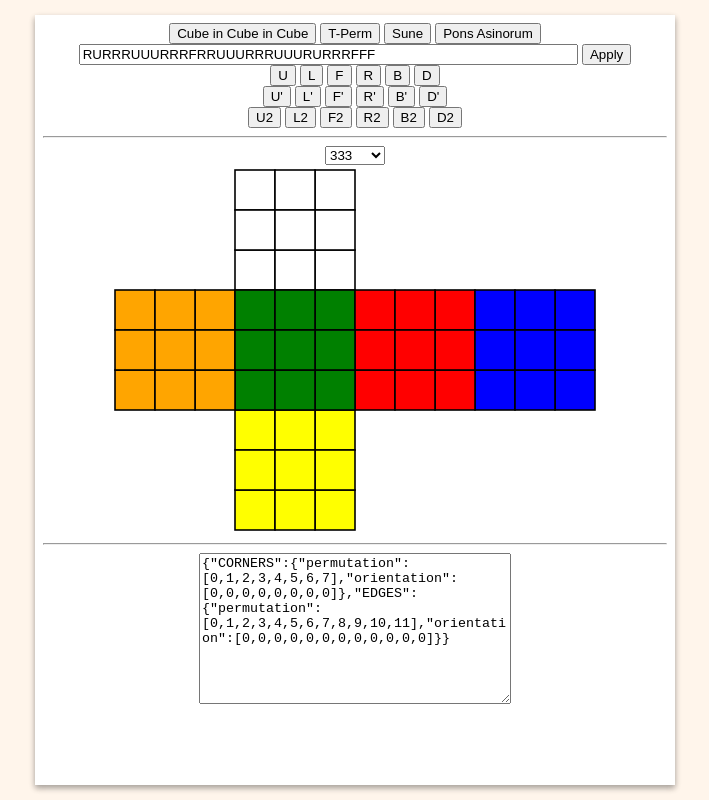
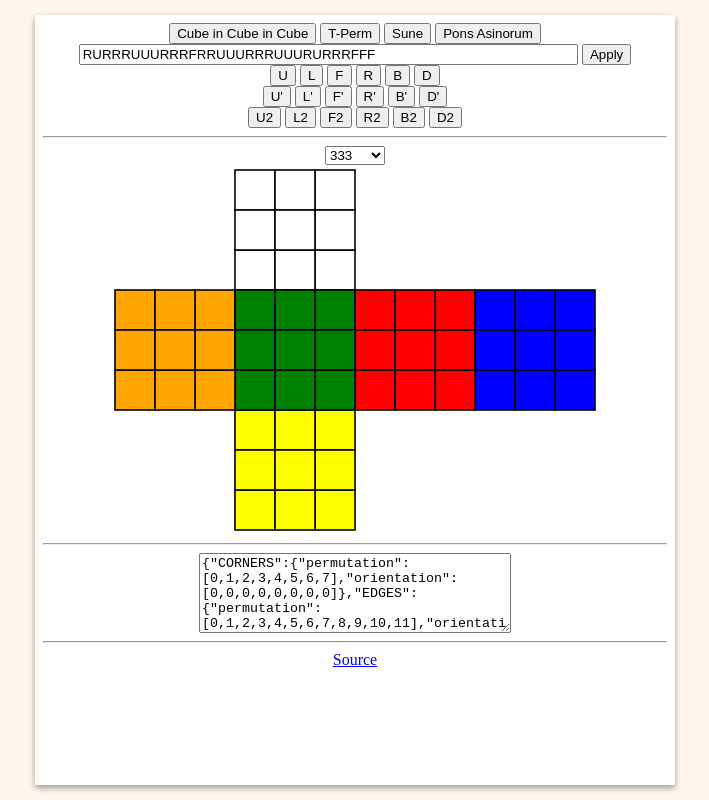
Before and after one commit to cubing/f2lfast, a plain HTML site: page index.html in a window 1280 px wide. Shown: the whole page, without its empty margins (285-994 px from the left). Drawn offline with Linux system fonts and the light colour scheme.

Commit message:
Add link to source on GitHub.

```diff
--- a/index.html
+++ b/index.html
@@ -60,7 +60,9 @@
 </div>
 
 <hr>
-<textarea id="state" style="width: 50%; height: 20%"></textarea>
+<textarea id="state" style="width: 50%; min-height: 80px"></textarea>
+<hr>
+<a href="https://github.com/lgarron/ksolve-js-svg">Source</a>
 
 <script src="ksolve_def_parser.js"></script>
 <script src="ksolvePuzzle.js"></script>
```
